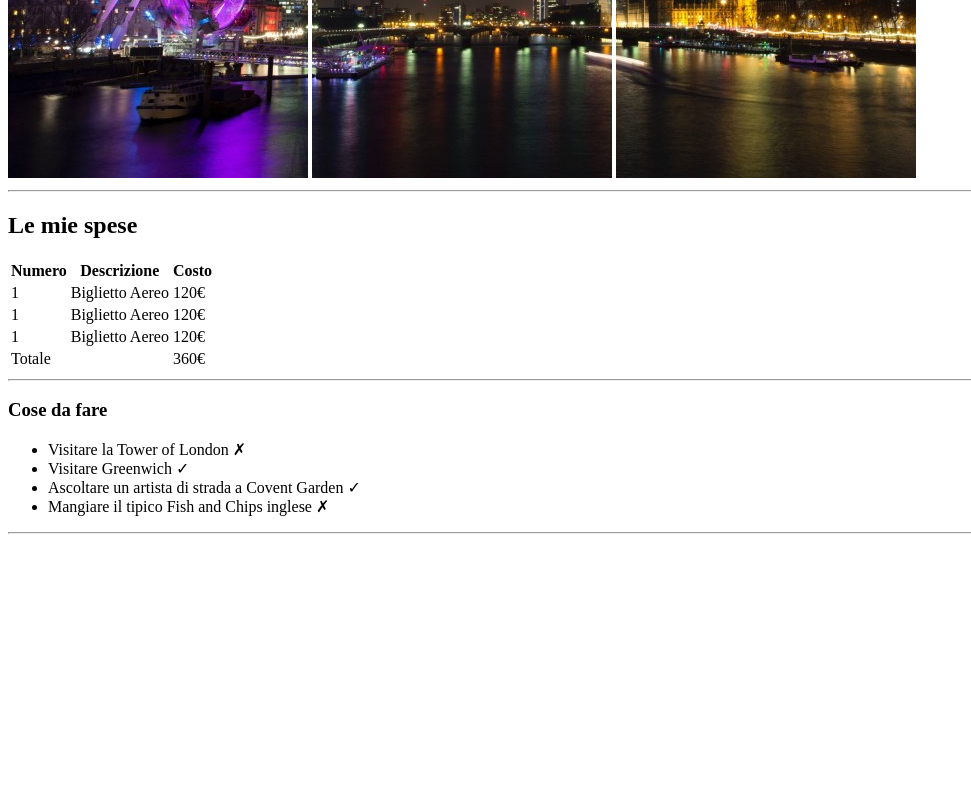
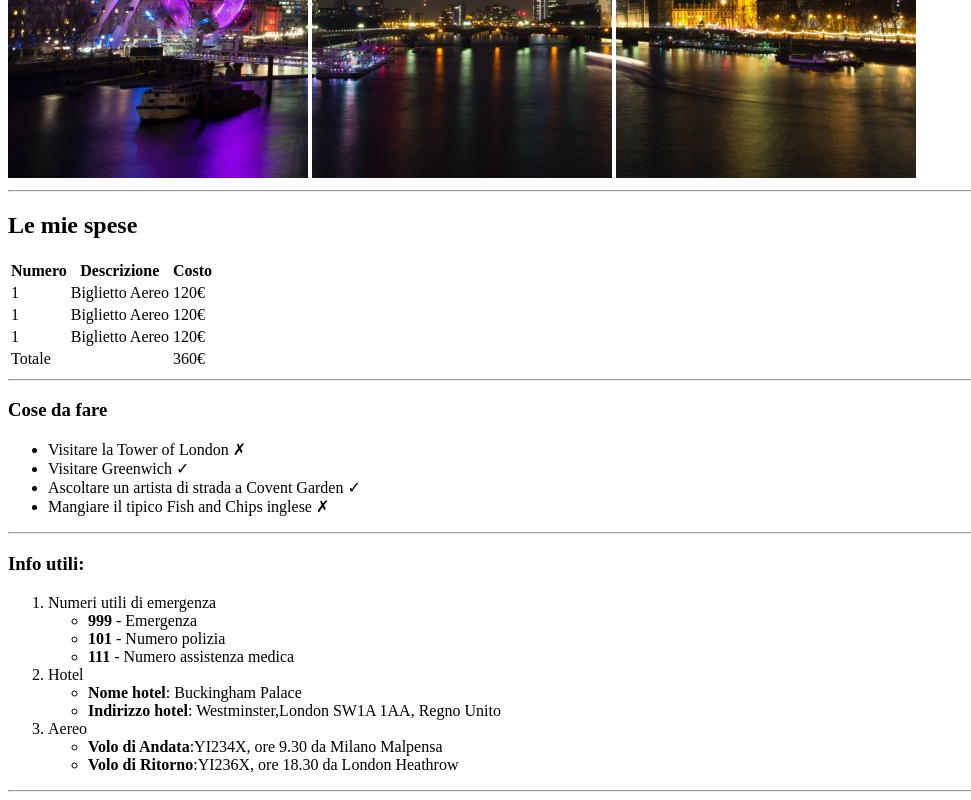
Before and after one commit to Giulio998/html-london-trip, a plain HTML site: page index.html in a window 1280 px wide. Shown: the part 502-1302 px from the top of the page, without its empty margins (0-971 px from the left). Before the commit the page ends 1044 px from the top, so only its background shows below. Drawn offline with Linux system fonts and the light colour scheme.

Commit message:
Add info section

```diff
--- a/index.html
+++ b/index.html
@@ -73,6 +73,39 @@
         <hr>
         </section>
 
+        <section>
+            <div>
+                <h3>Info utili:</h3>
+            </div>
+
+            <div>
+                <ol>
+                    <li>
+                        Numeri utili di emergenza
+                        <ul>
+                            <li><strong>999</strong> - Emergenza</li>
+                            <li><strong>101</strong> - Numero polizia</li>
+                            <li><strong>111</strong> - Numero assistenza medica</li>
+                        </ul>
+                    </li>
+                    <li>
+                        Hotel
+                        <ul>
+                            <li><strong>Nome hotel</strong>: Buckingham Palace</li>
+                            <li><strong>Indirizzo hotel</strong>: Westminster,London SW1A 1AA, Regno Unito</li>
+                        </ul>
+                    </li>
+                    <li>
+                        Aereo
+                        <ul>
+                            <li><strong>Volo di Andata</strong>:YI234X, ore 9.30 da Milano Malpensa</li>
+                            <li><strong>Volo di Ritorno</strong>:YI236X, ore 18.30 da London Heathrow</li>
+                        </ul>
+                    </li>
+                </ol>
+            </div>
+            <hr>
+        </section>
 
 
 
```
